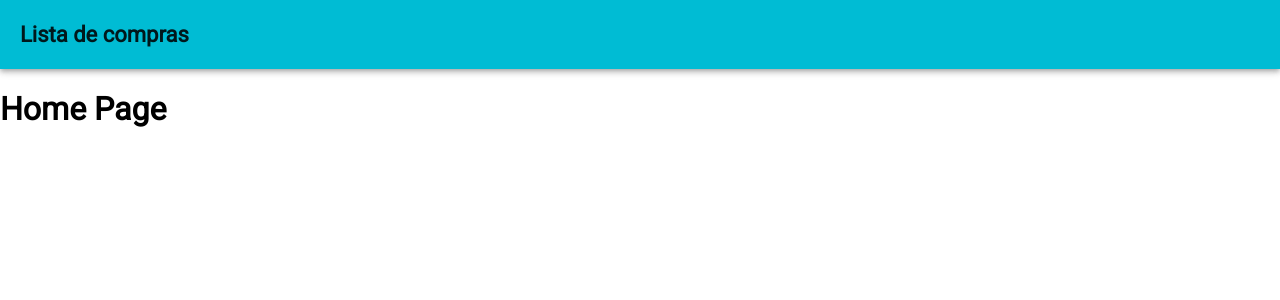
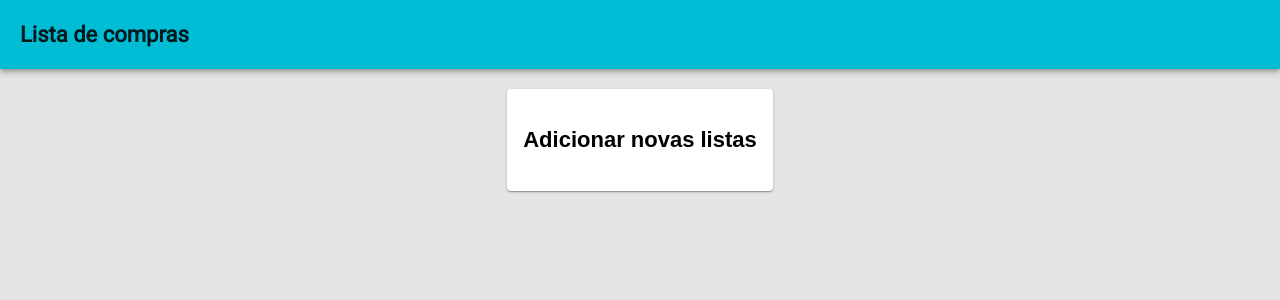
Before and after one commit to HugoOliveiraThor/react-shopping-list, a React (Create React App) app: page / in a window 1280 px wide. Shown: the top 300 px of the page. Built offline with nearby package versions, Linux system fonts and the light colour scheme; the HTML template or start-up script is replaced by a standard one.

Commit message:
Adding the css of home shopping list

```diff
--- a/src/home/home.css
+++ b/src/home/home.css
@@ -0,0 +1,22 @@
+.page-container {
+  padding: 20px;
+  display:flex;
+  flex-direction: column;
+  align-items: center;
+}
+.new-list-container {
+
+}
+
+.card {
+
+}
+
+.card-action-area {
+
+
+}
+
+.card-content {
+
+}
--- a/src/home/index.js
+++ b/src/home/index.js
@@ -1,8 +1,22 @@
 import React from 'react'
+import Card from '@material-ui/core/Card'
+import CardActionArea from '@material-ui/core/CardActionArea'
+import CardContent from '@material-ui/core/CardContent'
+import './home.css'
 
 const Home = () => (
-  <div>
-    <h1>Home Page</h1>
+  <div className='page-container'>
+    <div className='new-list-container'>
+      <Card className='card'>
+        <CardActionArea className='card-action-area'>
+          <CardContent className='card-content'>
+            <div>
+              <p className='title'>Adicionar novas listas</p>
+            </div>
+          </CardContent>
+        </CardActionArea>
+      </Card>
+    </div>
   </div>
 )
 
--- a/src/index.css
+++ b/src/index.css
@@ -2,4 +2,5 @@
   margin: 0;
   padding: 0;
   font-family: 'Roboto', sans-serif;
+  background-color: #E4E4E4;
 }
```
